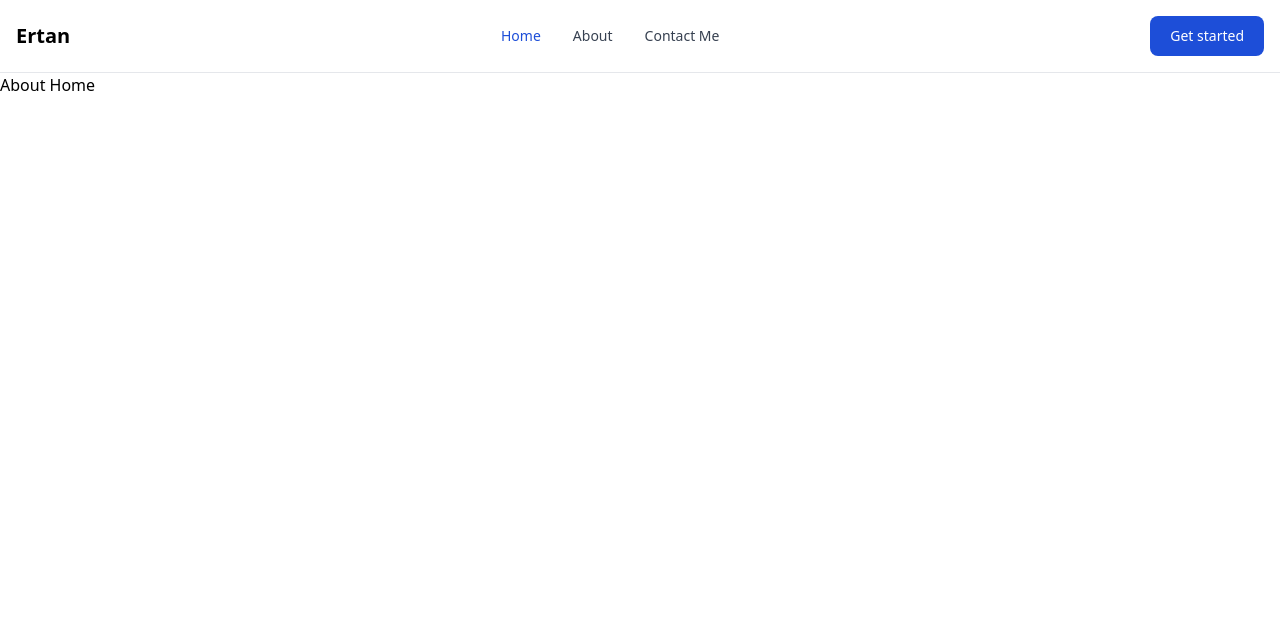
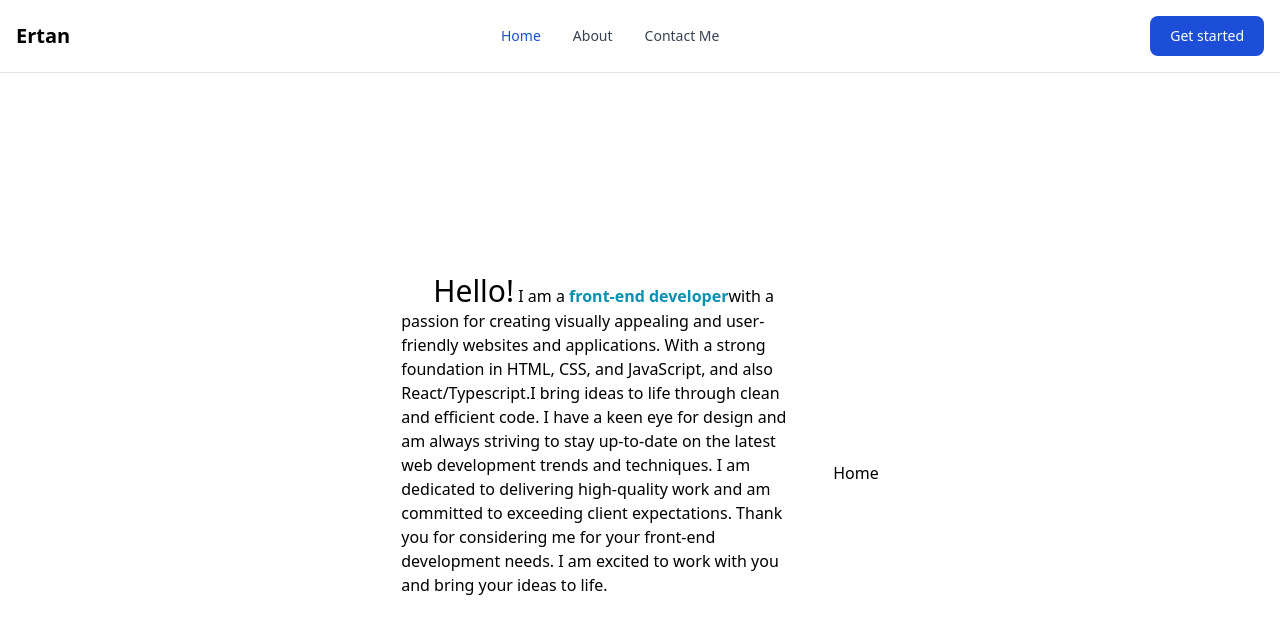
Before and after one commit to highpriesst/portfolio, a Next.js app: page /about in a window 1280 px wide. Shown: the top 634 px of the page. Built offline with nearby package versions, Linux system fonts and the light colour scheme.

Commit message:
adding my about section

```diff
--- /dev/null
+++ b/.eslintrc 2.json
@@ -0,0 +1,3 @@
+{
+  "extends": "next/core-web-vitals"
+}
--- a/pages/about.tsx
+++ b/pages/about.tsx
@@ -2,8 +2,22 @@ import Link from "next/link";
 
 function About() {
   return (
-    <div className="h-screen">
-      <span>About </span>
+    <div className="h-screen flex justify-center items-center indent-8">
+      <div className="h-[400px] w-[400px]">
+        <p>
+          <span className="text-3xl">Hello!</span> I am a
+          <span className="text-cyan-600 font-bold"> front-end developer</span>
+          with a passion for creating visually appealing and user-friendly
+          websites and applications. With a strong foundation in HTML, CSS, and
+          JavaScript, and also React/Typescript.I bring ideas to life through
+          clean and efficient code. I have a keen eye for design and am always
+          striving to stay up-to-date on the latest web development trends and
+          techniques. I am dedicated to delivering high-quality work and am
+          committed to exceeding client expectations. Thank you for considering
+          me for your front-end development needs. I am excited to work with you
+          and bring your ideas to life.
+        </p>
+      </div>
       <Link href="/">Home</Link>
     </div>
   );
```
Also changed, not shown: 1 other file (tests, documents, lock files or other folders).
